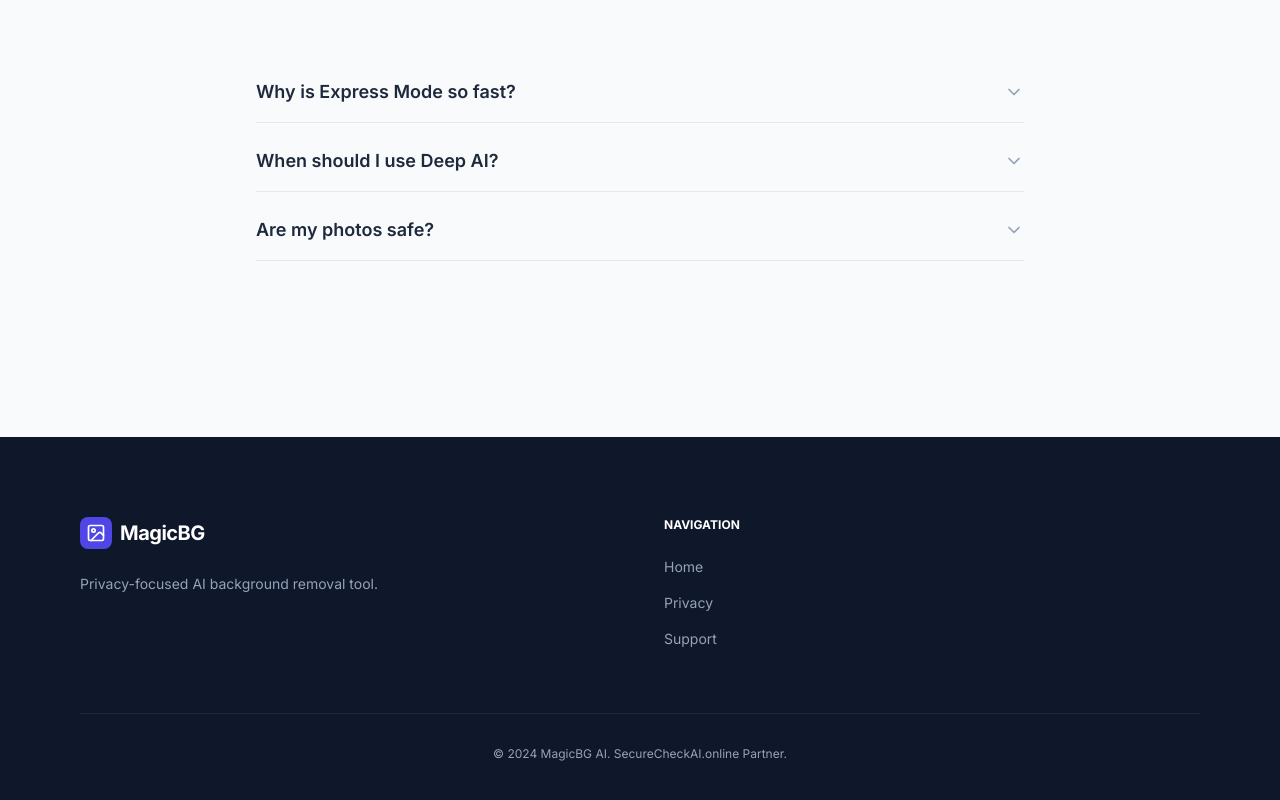
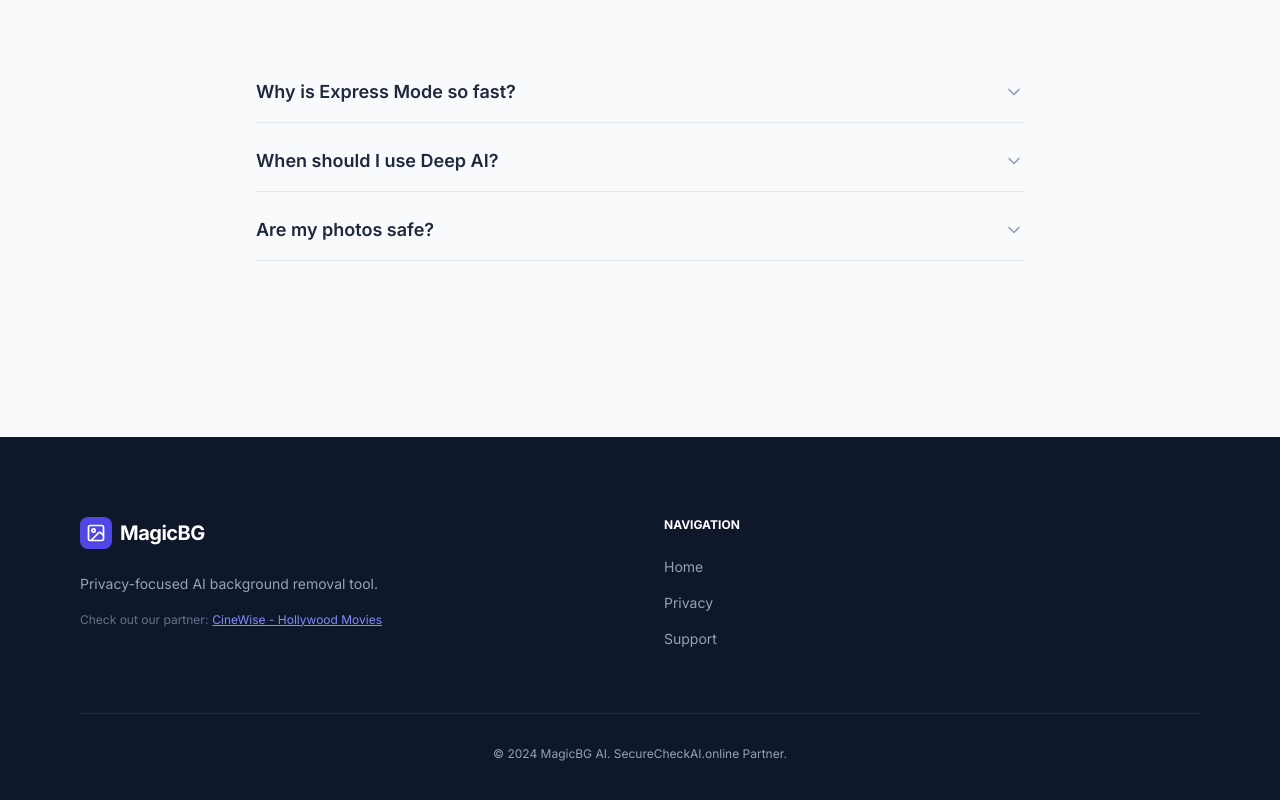
Before and after one commit to billapan785-max/ai-background-remover-free, a React (Vite) app: page / in a window 1280 px wide. Shown: the part 1842-2642 px from the top of the page. Built offline with nearby package versions, Linux system fonts and the light colour scheme.

Commit message:
Update App.tsx

```diff
--- a/App.tsx
+++ b/App.tsx
@@ -412,6 +412,17 @@ const App: React.FC = () => {
                 <span className="text-xl font-bold tracking-tight">MagicBG</span>
               </div>
               <p className="max-w-xs leading-relaxed text-sm">Privacy-focused AI background removal tool.</p>
+              <p className="mt-4 text-xs text-slate-500">
+  Check out our partner:
+  <a
+    href="https://moviebox.shop"
+    target="_blank"
+    rel="noopener"
+    className="ml-1 text-indigo-400 hover:text-indigo-300 underline"
+  >
+    CineWise - Hollywood Movies
+  </a>
+</p>
             </div>
             <div>
               <h6 className="text-white font-bold mb-6 text-xs uppercase">Navigation</h6>
```
